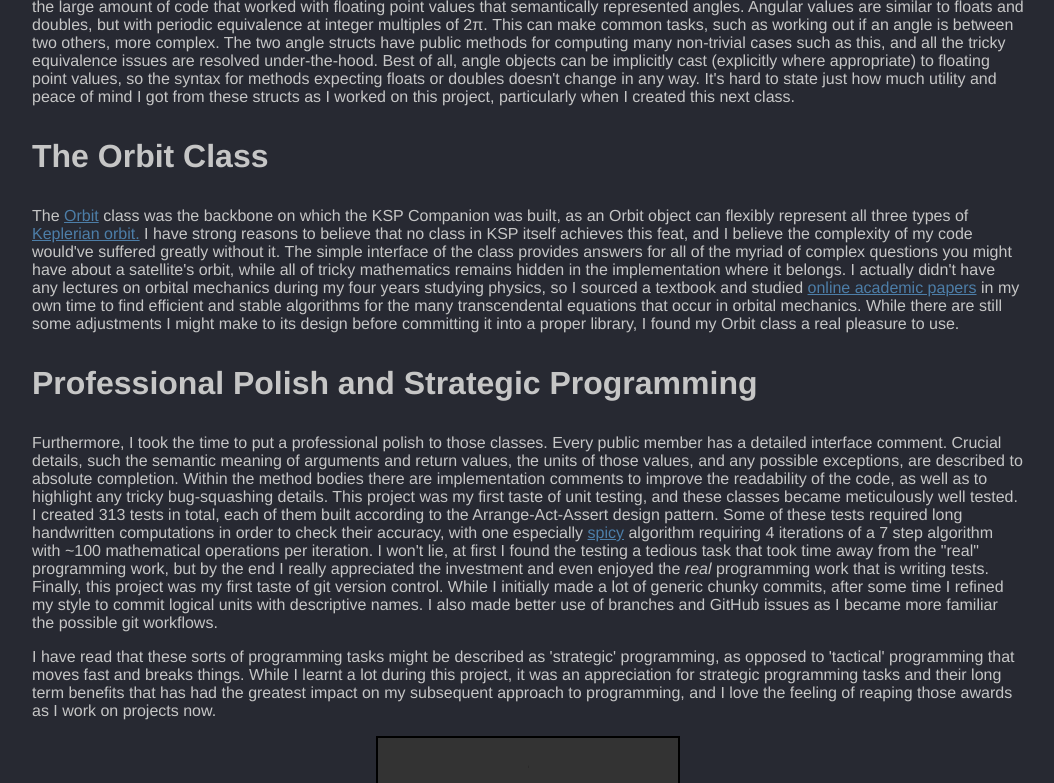
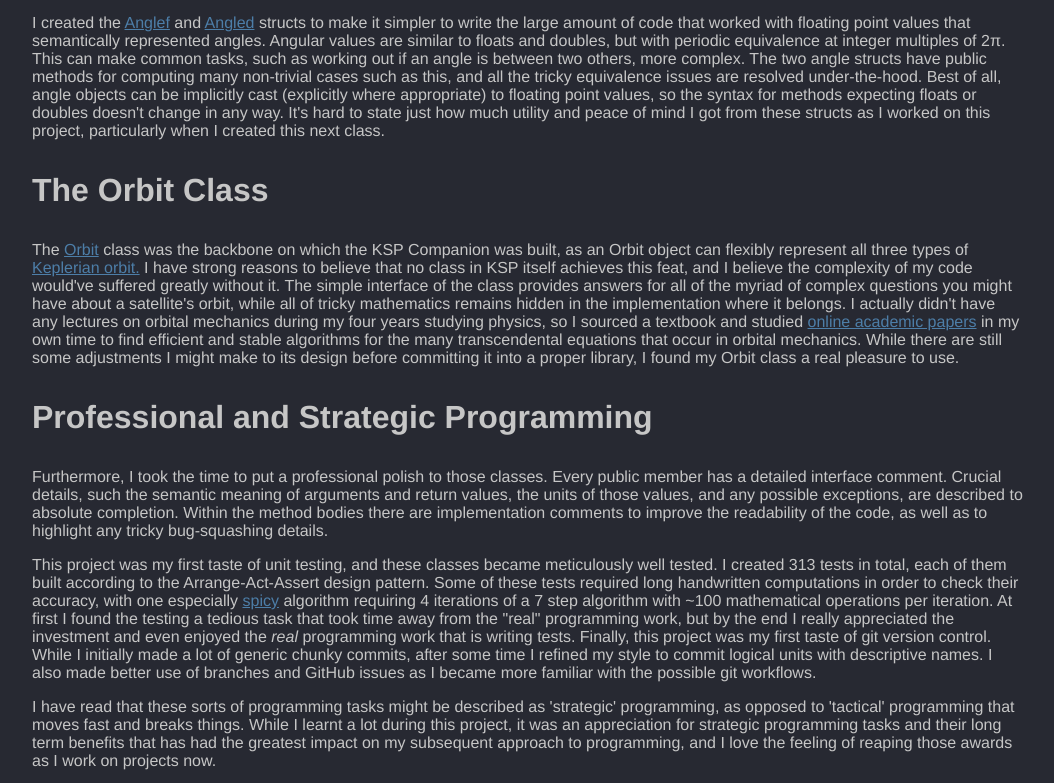
Before and after one commit to RobertJClose/RobboNet, a Gatsby site: page /projects/ksp-companion-prototype in a window 1280 px wide. Shown: the part 700-1483 px from the top of the page, without its empty margins (112-1166 px from the left). Built offline with nearby package versions, Linux system fonts and the light colour scheme; Gatsby itself is replaced by a stand-in of ours; grey boxes are pictures that could not be loaded.

Commit message:
KSP Companion page clean up

```diff
--- a/src/pages/projects/ksp-companion-prototype.js
+++ b/src/pages/projects/ksp-companion-prototype.js
@@ -15,16 +15,16 @@
       <article>
         <h1>KSP Companion (Prototype)</h1>
         <p>
-        This goal of this project was to build a tool that can be used alongside
-        the game{" "}
+          This goal of this project was to build a tool that can be used
+          alongside the game{" "}
           <a
             href="https://en.wikipedia.org/wiki/Kerbal_Space_Program"
             target="_blank"
           >
             Kerbal Space Program (KSP).
           </a>{" "}
-        I've been playing KSP since I was a teenager, and always felt that with
-        my blossoming maths and physics skills I could go beyond the
+          I've been playing KSP since I was a teenager, and always felt that
+          with my blossoming maths and physics skills I could go beyond the
           trial-and-error approach players naturally adopt. When I played KSP I
           knew I wanted to experience the same intensely high stakes that real
           space agencies face. You <i>must</i> know before launch if your design
@@ -37,11 +37,14 @@
         <video autoPlay controls loop muted>
           <source src={KSPShowoffVideo} type="video/mp4" />
         </video>
-      <h2>Things that went really well:</h2>
+        <h2>Things that went well</h2>
+        <p>
+          I'm especially proud of three of the struct/classes I built during
+          this project.
+        </p>
         <h3>The Angle Structs</h3>
         <p>
-        I'm especially proud of three of the struct/classes I built during this
-        project. I created the{" "}
+          I created the{" "}
           <a
             href="https://github.com/RobertJClose/KSP-Companion-Prototype/blob/main/Assets/KSP%20Companion/Scripts/Utilities/Anglef.cs"
             target="_blank"
@@ -55,19 +58,19 @@
           >
             Angled
           </a>{" "}
-        structs to make it simpler to write the large amount of code that worked
-        with floating point values that semantically represented angles. Angular
-        values are similar to floats and doubles, but with periodic equivalence
-        at integer multiples of 2&pi;. This can make common tasks, such as working
-        out if an angle is between two others, more complex. The two angle
-        structs have public methods for computing many non-trivial cases such as
-        this, and all the tricky equivalence issues are resolved under-the-hood.
-        Best of all, angle objects can be implicitly cast (explicitly where
-        appropriate) to floating point values, so the syntax for methods
-        expecting floats or doubles doesn't change in any way. It's hard to
-        state just how much utility and peace of mind I got from these structs
-        as I worked on this project, particularly when I created this next
-        class.
+          structs to make it simpler to write the large amount of code that
+          worked with floating point values that semantically represented
+          angles. Angular values are similar to floats and doubles, but with
+          periodic equivalence at integer multiples of 2&pi;. This can make
+          common tasks, such as working out if an angle is between two others,
+          more complex. The two angle structs have public methods for computing
+          many non-trivial cases such as this, and all the tricky equivalence
+          issues are resolved under-the-hood. Best of all, angle objects can be
+          implicitly cast (explicitly where appropriate) to floating point
+          values, so the syntax for methods expecting floats or doubles doesn't
+          change in any way. It's hard to state just how much utility and peace
+          of mind I got from these structs as I worked on this project,
+          particularly when I created this next class.
         </p>
         <h3>The Orbit Class</h3>
         <p>
@@ -78,8 +81,8 @@
           >
             Orbit
           </a>{" "}
-        class was the backbone on which the KSP Companion was built, as an Orbit
-        object can flexibly represent all three types of{" "}
+          class was the backbone on which the KSP Companion was built, as an
+          Orbit object can flexibly represent all three types of{" "}
           <a href="https://en.wikipedia.org/wiki/Kepler_orbit" target="_blank">
             Keplerian orbit.
           </a>{" "}
@@ -87,10 +90,10 @@
           this feat, and I believe the complexity of my code would've suffered
           greatly without it. The simple interface of the class provides answers
           for all of the myriad of complex questions you might have about a
-        satellite's orbit, while all of tricky mathematics remains hidden in the
-        implementation where it belongs. I actually didn't have any lectures on
-        orbital mechanics during my four years studying physics, so I sourced a
-        textbook and studied{" "}
+          satellite's orbit, while all of tricky mathematics remains hidden in
+          the implementation where it belongs. I actually didn't have any
+          lectures on orbital mechanics during my four years studying physics,
+          so I sourced a textbook and studied{" "}
           <a
             href="https://www.esa.int/gsp/ACT/doc/MAD/pub/ACT-RPR-MAD-2014-RevisitingLambertProblem.pdf"
             target="_blank"
@@ -99,50 +102,56 @@
           </a>{" "}
           in my own time to find efficient and stable algorithms for the many
           transcendental equations that occur in orbital mechanics. While there
-        are still some adjustments I might make to its design before committing
-        it into a proper library, I found my Orbit class a real pleasure to use.
+          are still some adjustments I might make to its design before
+          committing it into a proper library, I found my Orbit class a real
+          pleasure to use.
         </p>
-      <h3>Professional Polish and Strategic Programming</h3>
+        <h3>Professional and Strategic Programming</h3>
         <p>
           Furthermore, I took the time to put a professional polish to those
           classes. Every public member has a detailed interface comment. Crucial
           details, such the semantic meaning of arguments and return values, the
           units of those values, and any possible exceptions, are described to
           absolute completion. Within the method bodies there are implementation
-        comments to improve the readability of the code, as well as to highlight
-        any tricky bug-squashing details. This project was my first taste of
-        unit testing, and these classes became meticulously well tested. I
-        created 313 tests in total, each of them built according to the
-        Arrange-Act-Assert design pattern. Some of these tests required long
-        handwritten computations in order to check their accuracy, with one
-        especially{" "}
-        <a href="/images/NotebookHandwrittenTestIterations.png" target="_blank">
+          comments to improve the readability of the code, as well as to
+          highlight any tricky bug-squashing details.
+        </p>
+        <p>
+          This project was my first taste of unit testing, and these classes
+          became meticulously well tested. I created 313 tests in total, each of
+          them built according to the Arrange-Act-Assert design pattern. Some of
+          these tests required long handwritten computations in order to check
+          their accuracy, with one especially{" "}
+          <a
+            href="/images/NotebookHandwrittenTestIterations.png"
+            target="_blank"
+          >
             spicy
           </a>{" "}
           algorithm requiring 4 iterations of a 7 step algorithm with ~100
-        mathematical operations per iteration. I won't lie, at first I found the
-        testing a tedious task that took time away from the "real" programming
-        work, but by the end I really appreciated the investment and even
-        enjoyed the <i>real</i> programming work that is writing tests. Finally,
-        this project was my first taste of git version control. While I
-        initially made a lot of generic chunky commits, after some time I
-        refined my style to commit logical units with descriptive names. I also
-        made better use of branches and GitHub issues as I became more familiar
-        the possible git workflows.
+          mathematical operations per iteration. At first I found
+          the testing a tedious task that took time away from the "real"
+          programming work, but by the end I really appreciated the investment
+          and even enjoyed the <i>real</i> programming work that is writing
+          tests. Finally, this project was my first taste of git version
+          control. While I initially made a lot of generic chunky commits, after
+          some time I refined my style to commit logical units with descriptive
+          names. I also made better use of branches and GitHub issues as I
+          became more familiar with the possible git workflows.
         </p>
         <p>
-        I have read that these sorts of programming tasks might be described as
-        'strategic' programming, as opposed to 'tactical' programming that moves
-        fast and breaks things. While I learnt a lot during this project, it was
-        an appreciation for strategic programming tasks and their long term
-        benefits that has had the greatest impact on my subsequent approach to
-        programming, and I love the feeling of reaping those awards as I work on
-        projects now.
+          I have read that these sorts of programming tasks might be described
+          as 'strategic' programming, as opposed to 'tactical' programming that
+          moves fast and breaks things. While I learnt a lot during this
+          project, it was an appreciation for strategic programming tasks and
+          their long term benefits that has had the greatest impact on my
+          subsequent approach to programming, and I love the feeling of reaping
+          those awards as I work on projects now.
         </p>
         <video autoPlay controls loop muted>
           <source src={KSPDetailedVideo} type="video/mp4" />
         </video>
-      <h2>Things to be done differently:</h2>
+        <h2>Things to be done differently</h2>
         <p>
           At the time, this project was the largest programming project I'd ever
           embarked on, encompassing some 7,000 lines of code by the end. When
@@ -150,22 +159,22 @@
           that solve a single small problem. This is fine, but it means that
           problems of scale can be a bit of a blind spot for you. With this in
           mind, I did do some reading on software architecture, design, and UML
-        before writing any code, but I still struggled to keep the complexity of
-        my code under control as the lines accumulated. If I were to complete
-        this project again, I think I'd structure the code differently to
-        improve the scalability of my code. I also think I could've made better
-        use of Unity's GameObject/Component based structure. I think I found it
-        difficult to resolve{" "}
+          before writing any code, but I still struggled to keep the complexity
+          of my code under control as the lines accumulated. If I were to
+          complete this project again, I think I'd structure the code
+          differently to improve the scalability of my code. I also think I
+          could've made better use of Unity's GameObject/Component based
+          structure. I think I found it difficult to resolve{" "}
           <a
             href="http://blog.13pixels.de/2019/using-components-instead-of-inheritance-in-unity/"
             target="_blank"
           >
             the tension
           </a>{" "}
-        between Unity's flat hierarchy and the inheritance-focused OOP learning
-        I had done previously. I understand the purpose and strengths of a
-        MonoBehaviour object much better now, and leaning more heavily into that
-        will probably help me with my scale issues as well.
+          between Unity's flat hierarchy and the inheritance-focused OOP
+          learning I had done previously. I understand the purpose and strengths
+          of a MonoBehaviour object much better now, and leaning more heavily
+          into that will probably help me with my scale issues as well.
         </p>
       </article>
     </Layout>
```
Lines whose indentation alone changed are shown as unchanged.
